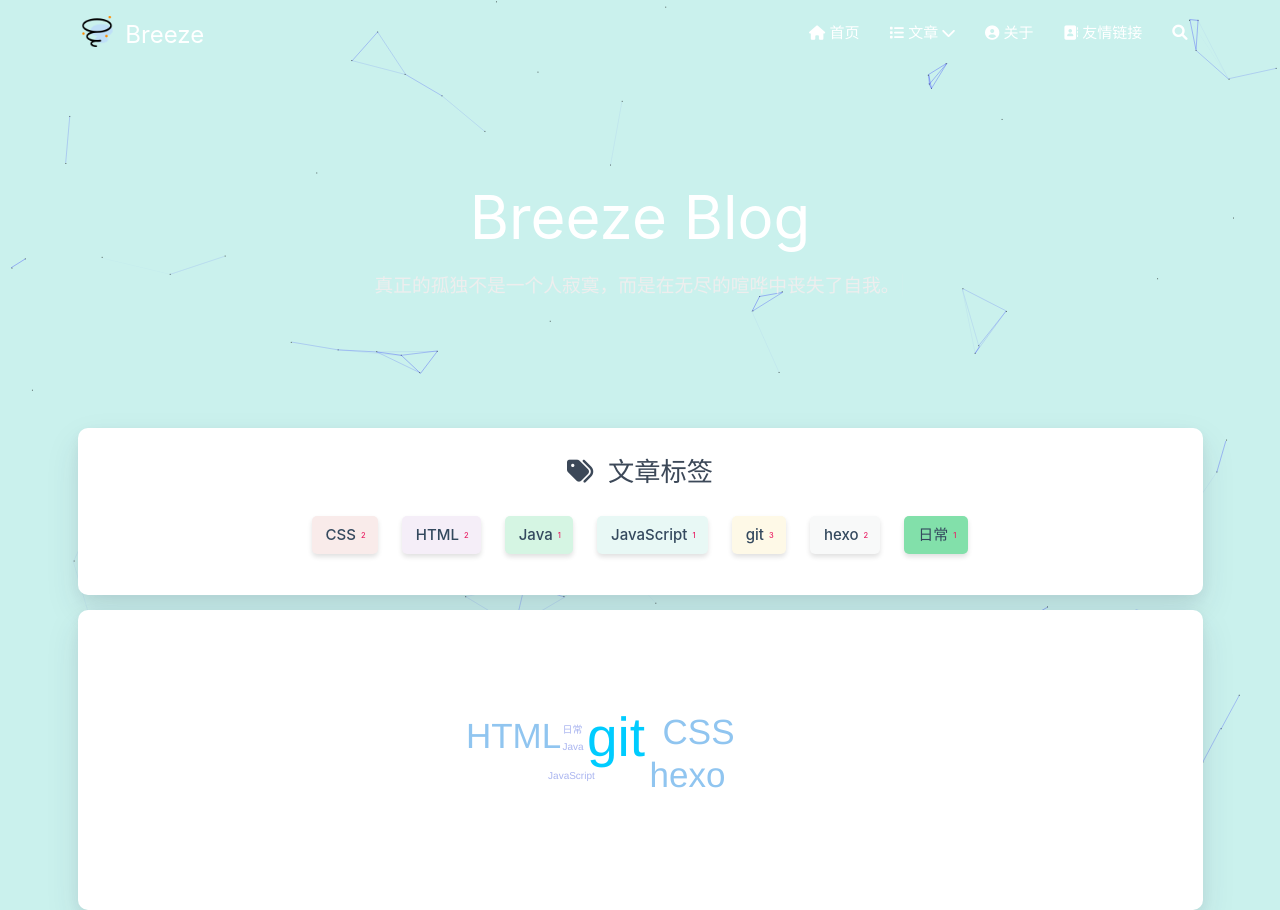
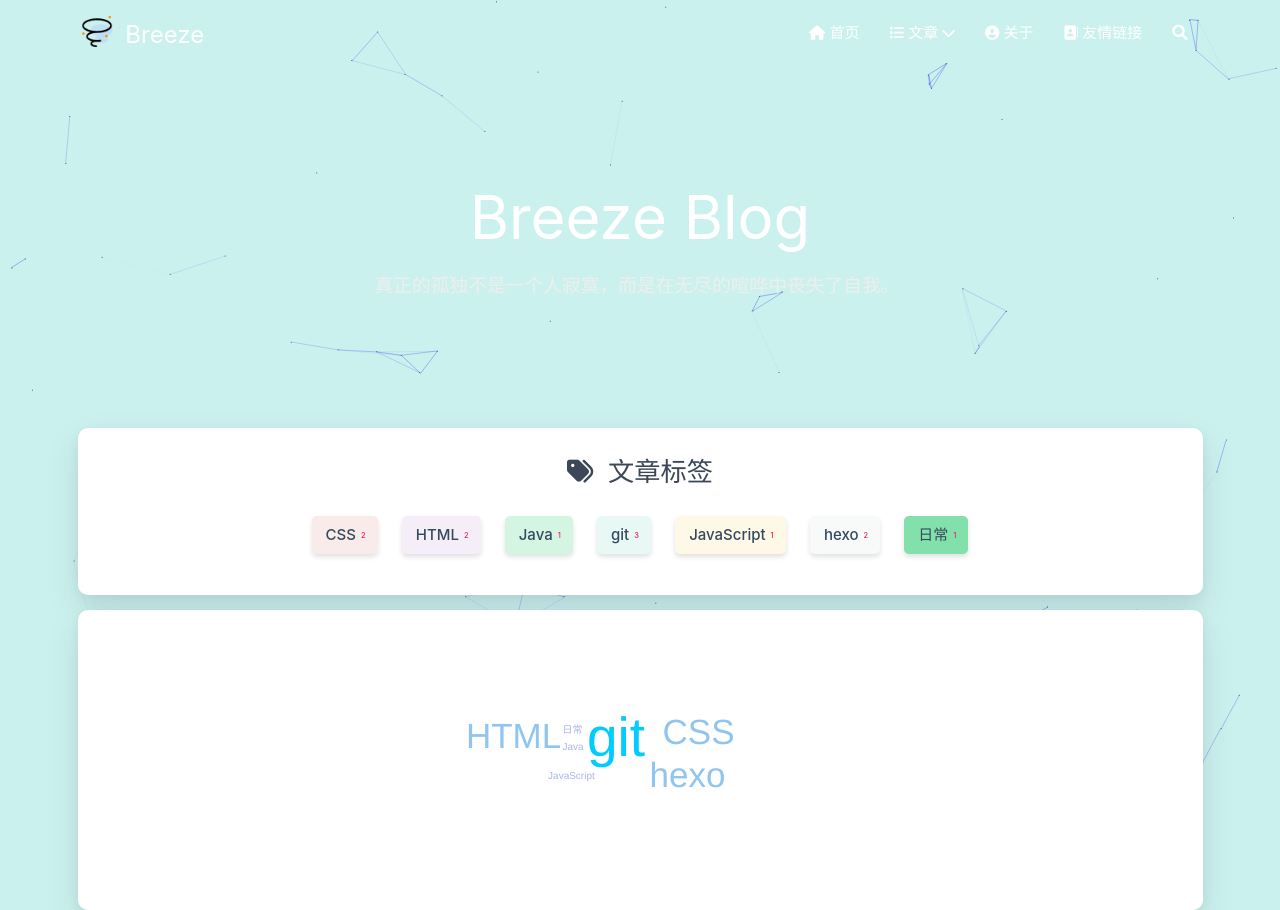
Before and after one commit to breezeBlog/breezeBlog.github.io, a plain HTML site: page tags/index.html in a window 1280 px wide. Shown: the top 910 px of the page. Drawn offline with Linux system fonts and the light colour scheme; files that its build step writes are made by us from their sources; no server answers; files whose address does not match are found by name.

Commit message:
Site updated: 2022-08-20 03:03:33

```diff
--- a/tags/index.html
+++ b/tags/index.html
@@ -393,20 +393,20 @@
                 </a>
 
 
-                <a href="/breezeblocg.gitee.io/tags/JavaScript/" title="JavaScript: 1">
+                <a href="/breezeblocg.gitee.io/tags/git/" title="git: 3">
                     <span class="chip center-align waves-effect waves-light
                              chip-default "
-                            data-tagname="JavaScript" style="background-color: #E8F8F5;">JavaScript
-                        <span class="tag-length">1</span>
+                            data-tagname="git" style="background-color: #E8F8F5;">git
+                        <span class="tag-length">3</span>
                     </span>
                 </a>
 
 
-                <a href="/breezeblocg.gitee.io/tags/git/" title="git: 3">
+                <a href="/breezeblocg.gitee.io/tags/JavaScript/" title="JavaScript: 1">
                     <span class="chip center-align waves-effect waves-light
                              chip-default "
-                            data-tagname="git" style="background-color: #FEF9E7;">git
-                        <span class="tag-length">3</span>
+                            data-tagname="JavaScript" style="background-color: #FEF9E7;">JavaScript
+                        <span class="tag-length">1</span>
                     </span>
                 </a>
 
@@ -452,7 +452,7 @@
 <script type="text/javascript">
 
 
-    $('#tag-wordcloud').jQCloud([{"text":"CSS","weight":2,"link":"/breezeblocg.gitee.io/tags/CSS/"},{"text":"HTML","weight":2,"link":"/breezeblocg.gitee.io/tags/HTML/"},{"text":"Java","weight":1,"link":"/breezeblocg.gitee.io/tags/Java/"},{"text":"JavaScript","weight":1,"link":"/breezeblocg.gitee.io/tags/JavaScript/"},{"text":"git","weight":3,"link":"/breezeblocg.gitee.io/tags/git/"},{"text":"hexo","weight":2,"link":"/breezeblocg.gitee.io/tags/hexo/"},{"text":"日常","weight":1,"link":"/breezeblocg.gitee.io/tags/日常/"}], {
+    $('#tag-wordcloud').jQCloud([{"text":"CSS","weight":2,"link":"/breezeblocg.gitee.io/tags/CSS/"},{"text":"HTML","weight":2,"link":"/breezeblocg.gitee.io/tags/HTML/"},{"text":"Java","weight":1,"link":"/breezeblocg.gitee.io/tags/Java/"},{"text":"git","weight":3,"link":"/breezeblocg.gitee.io/tags/git/"},{"text":"JavaScript","weight":1,"link":"/breezeblocg.gitee.io/tags/JavaScript/"},{"text":"hexo","weight":2,"link":"/breezeblocg.gitee.io/tags/hexo/"},{"text":"日常","weight":1,"link":"/breezeblocg.gitee.io/tags/日常/"}], {
         autoResize: true
     });
 </script>
```
Also changed, not shown: about/index.html (+2 -2 lines), tags/CSS/index.html (+6 -6 lines), tags/HTML/index.html (+6 -6 lines), tags/Java/index.html (+6 -6 lines), tags/JavaScript/index.html (+8 -8 lines), tags/git/index.html (+8 -8 lines), tags/hexo/index.html (+6 -6 lines), tags/日常/index.html (+6 -6 lines).
